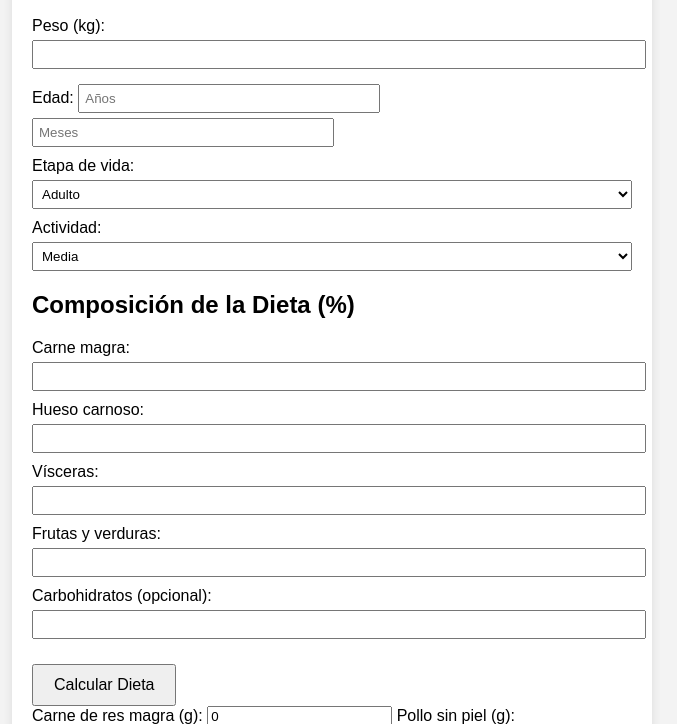
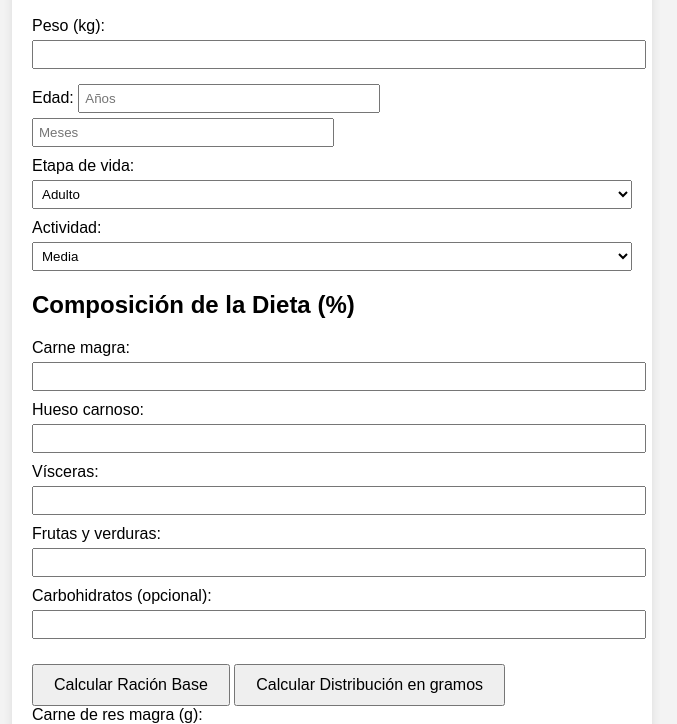
Before and after one commit to nutricionmayra/Ancestralicamv, a plain HTML site: page index.html in a window 1280 px wide. Shown: the part 196-920 px from the top of the page, without its empty margins (308-985 px from the left). Drawn offline with Linux system fonts and the light colour scheme.

Commit message:
index.html

```diff
--- a/index.html
+++ b/index.html
@@ -46,8 +46,9 @@
       <label>Frutas y verduras: <input type="number" id="vegetales" required /></label>
       <label>Carbohidratos (opcional): <input type="number" id="carbohidratos" /></label>
 
-      <button type="button" onclick="calcularDieta()">Calcular Dieta</button>
-    </form>
+      <button type="button" onclick="calcularRacionBase()">Calcular Ración Base</button>
+      <button type="button" onclick="calcularDistribucion()">Calcular Distribución en gramos</button>
+
 
     <div id="seleccion-alimentos"></div>
     <button type="button" onclick="calcularAporteNutricional()">Calcular Aporte Nutricional</button>
```
